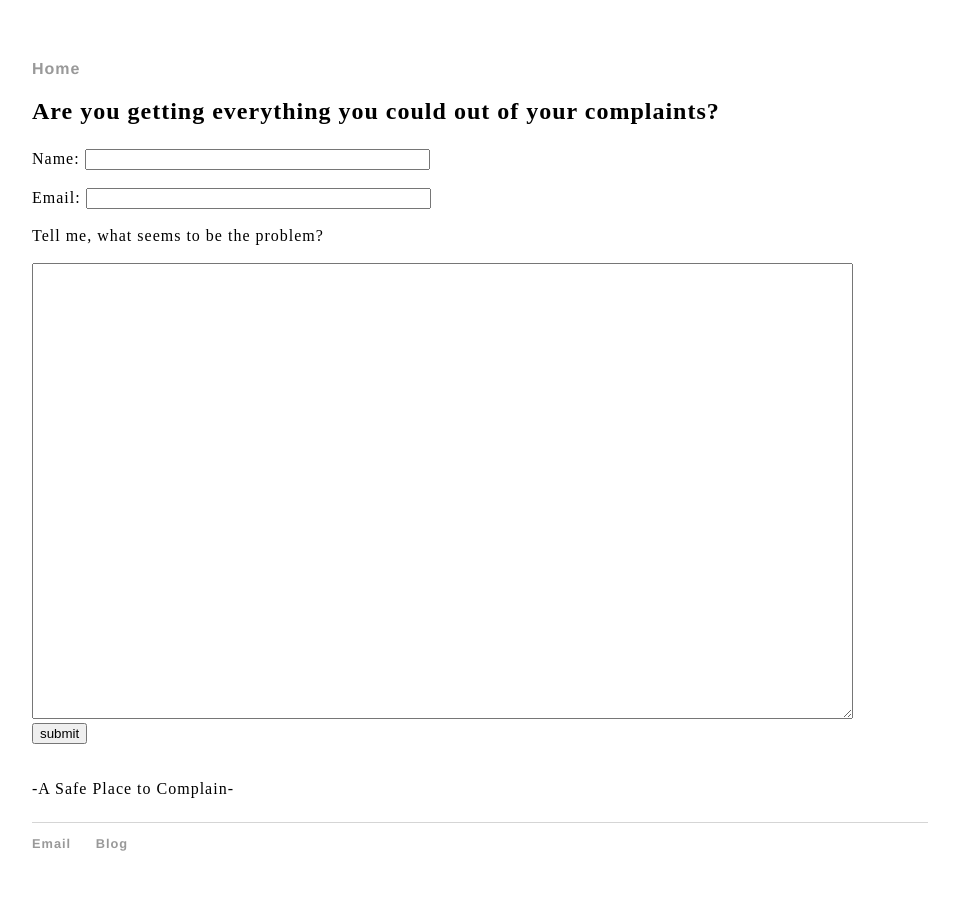
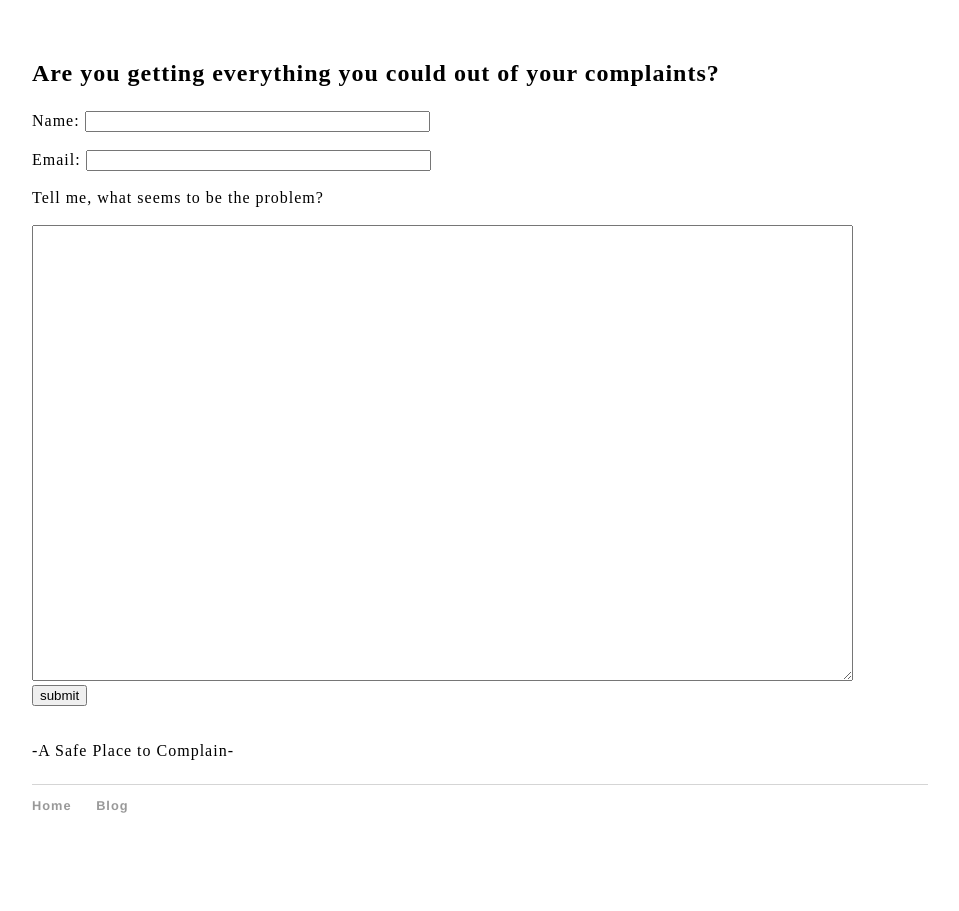
Before and after one commit to alfonsopacino/aalfonsopacinol, a Jekyll site: the page built from index.html, in a window 1280 px wide. Shown: the whole page, without its empty margins (160-1119 px from the left). Built offline with Jekyll 4.4.1, drawn with Linux system fonts in a browser that asks for light colours.

Commit message:
Update default.html

```diff
--- a/_layouts/default.html
+++ b/_layouts/default.html
@@ -7,9 +7,6 @@
 		</head>
 		<body>
 			<nav>
-	    		<ul>
-	        		<li><a href="/">Home</a></li>
-	    		</ul>
 			</nav>
 			<div class="container">
 
@@ -20,7 +17,7 @@
 			</div><!-- /.container -->
 			<footer>
 	    		<ul>
-  				<li><a href="mailto:mom@complaintcoach.com">Email</a></li>
+	    			<li><a href="/">Home</a></li>
 	        		<li><a href="/blog">Blog</a></li>
 				</ul>
 			</footer>
```
